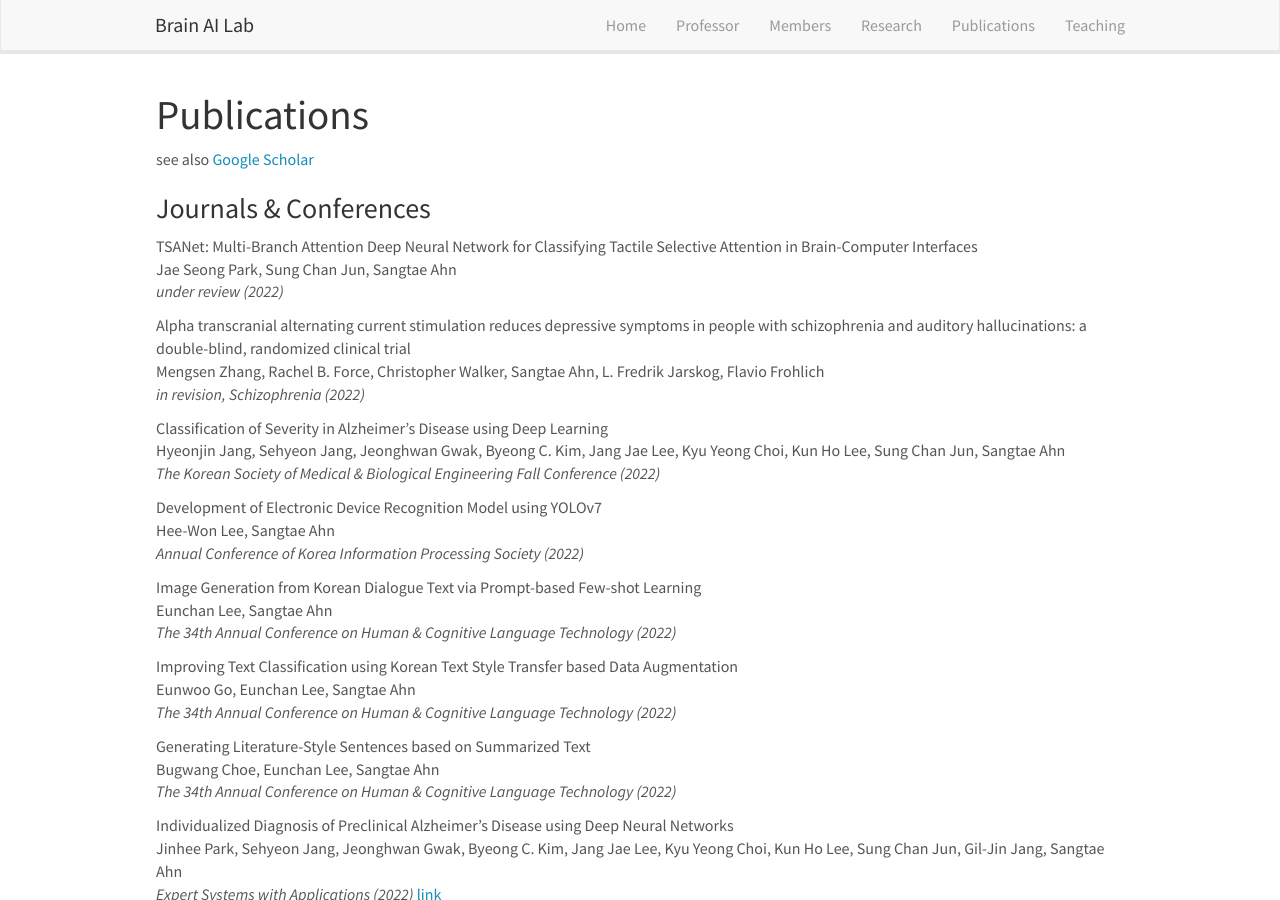
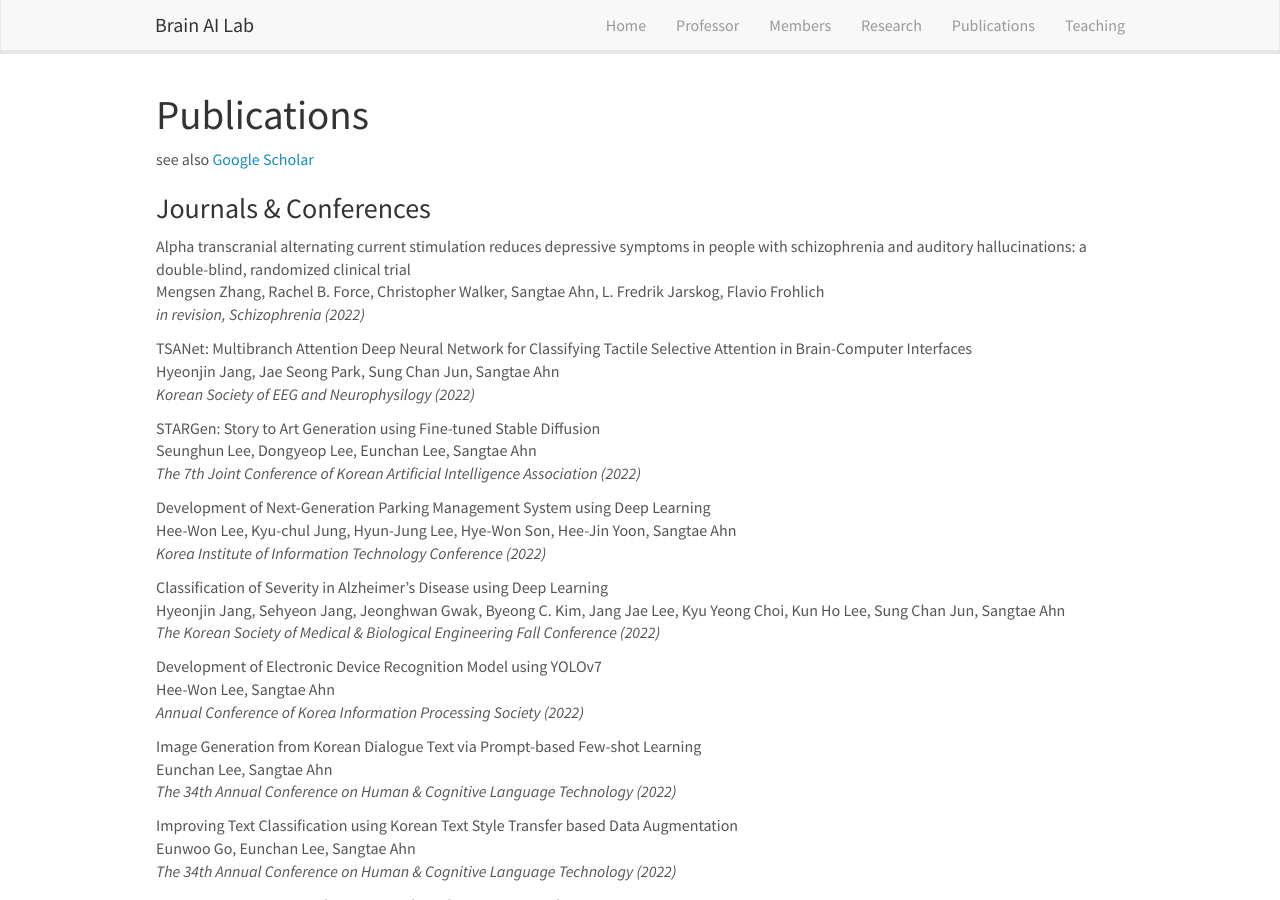
Before and after one commit to KNU-BrainAI/knu-brainai.github.io, a Jekyll site: the page built from _pages/publications.md, in a window 1280 px wide and 900 px high. Built offline with Jekyll 4.4.1, drawn with Linux system fonts in a browser that asks for light colours; nearby versions of some CDN libraries.

Commit message:
Update publist.yml

```diff
--- a/_data/publist.yml
+++ b/_data/publist.yml
@@ -1,10 +1,19 @@
-- title: "TSANet: Multi-Branch Attention Deep Neural Network for Classifying Tactile Selective Attention in Brain-Computer Interfaces"
-  authors: Jae Seong Park, Sung Chan Jun, Sangtae Ahn
-  journal: under review (2022)
 
 - title: "Alpha transcranial alternating current stimulation reduces depressive symptoms in people with schizophrenia and auditory hallucinations: a double-blind, randomized clinical trial"
   authors: Mengsen Zhang, Rachel B. Force, Christopher Walker, Sangtae Ahn, L. Fredrik Jarskog, Flavio Frohlich
   journal: in revision, Schizophrenia (2022)
+
+- title: "TSANet: Multibranch Attention Deep Neural Network for Classifying Tactile Selective Attention in Brain-Computer Interfaces"
+  authors: Hyeonjin Jang, Jae Seong Park, Sung Chan Jun, Sangtae Ahn
+  journal: Korean Society of EEG and Neurophysilogy (2022)
+
+- title: "STARGen: Story to Art Generation using Fine-tuned Stable Diffusion"
+  authors: Seunghun Lee, Dongyeop Lee, Eunchan Lee, Sangtae Ahn
+  journal: The 7th Joint Conference of Korean Artificial Intelligence Association (2022)
+
+- title: "Development of Next-Generation Parking Management System using Deep Learning"
+  authors: Hee-Won Lee, Kyu-chul Jung, Hyun-Jung Lee, Hye-Won Son, Hee-Jin Yoon, Sangtae Ahn
+  journal: Korea Institute of Information Technology Conference (2022)
 
 - title: "Classification of Severity in Alzheimer's Disease using Deep Learning"
   authors: Hyeonjin Jang, Sehyeon Jang, Jeonghwan Gwak, Byeong C. Kim, Jang Jae Lee, Kyu Yeong Choi, Kun Ho Lee, Sung Chan Jun, Sangtae Ahn
```
